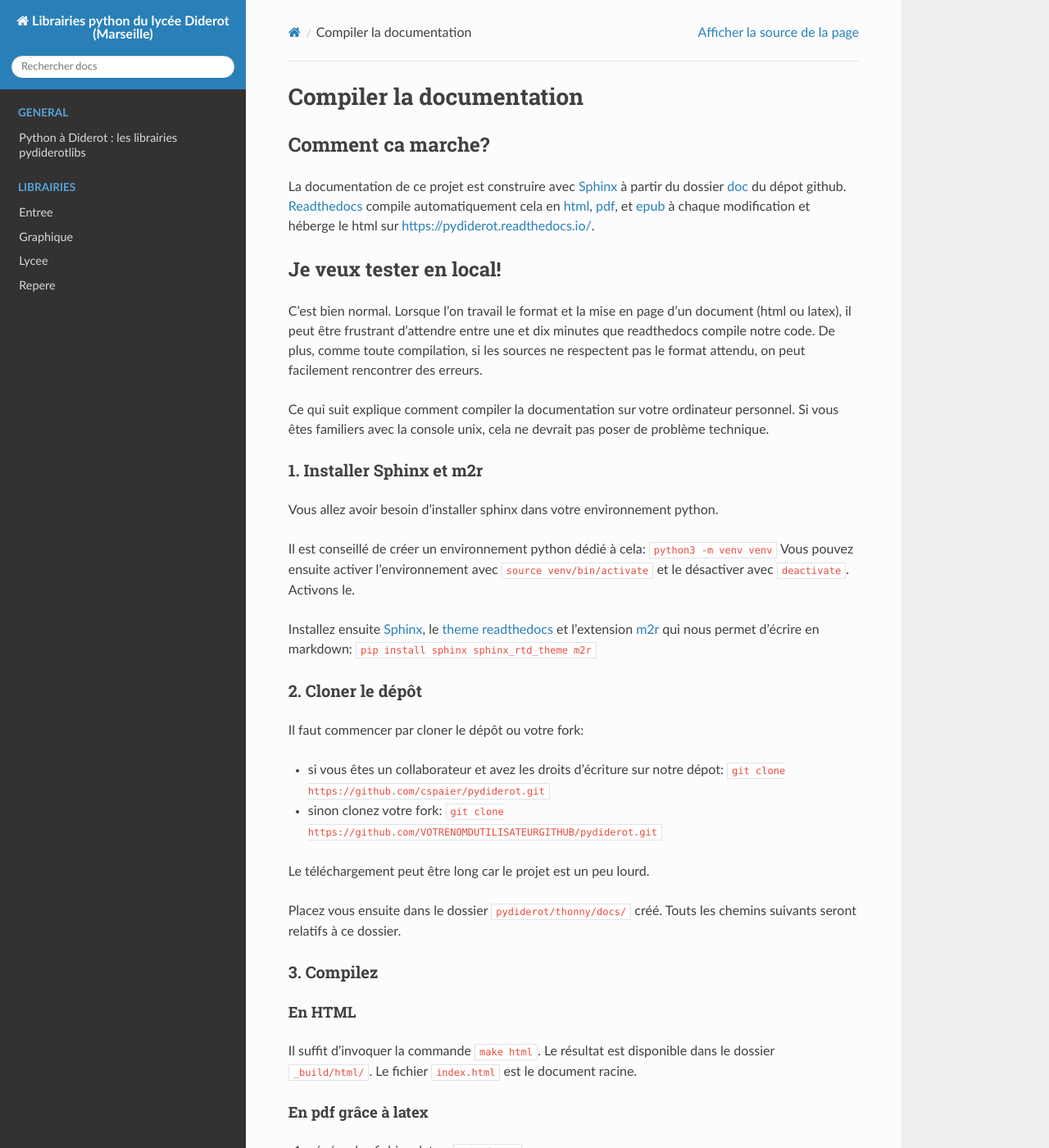
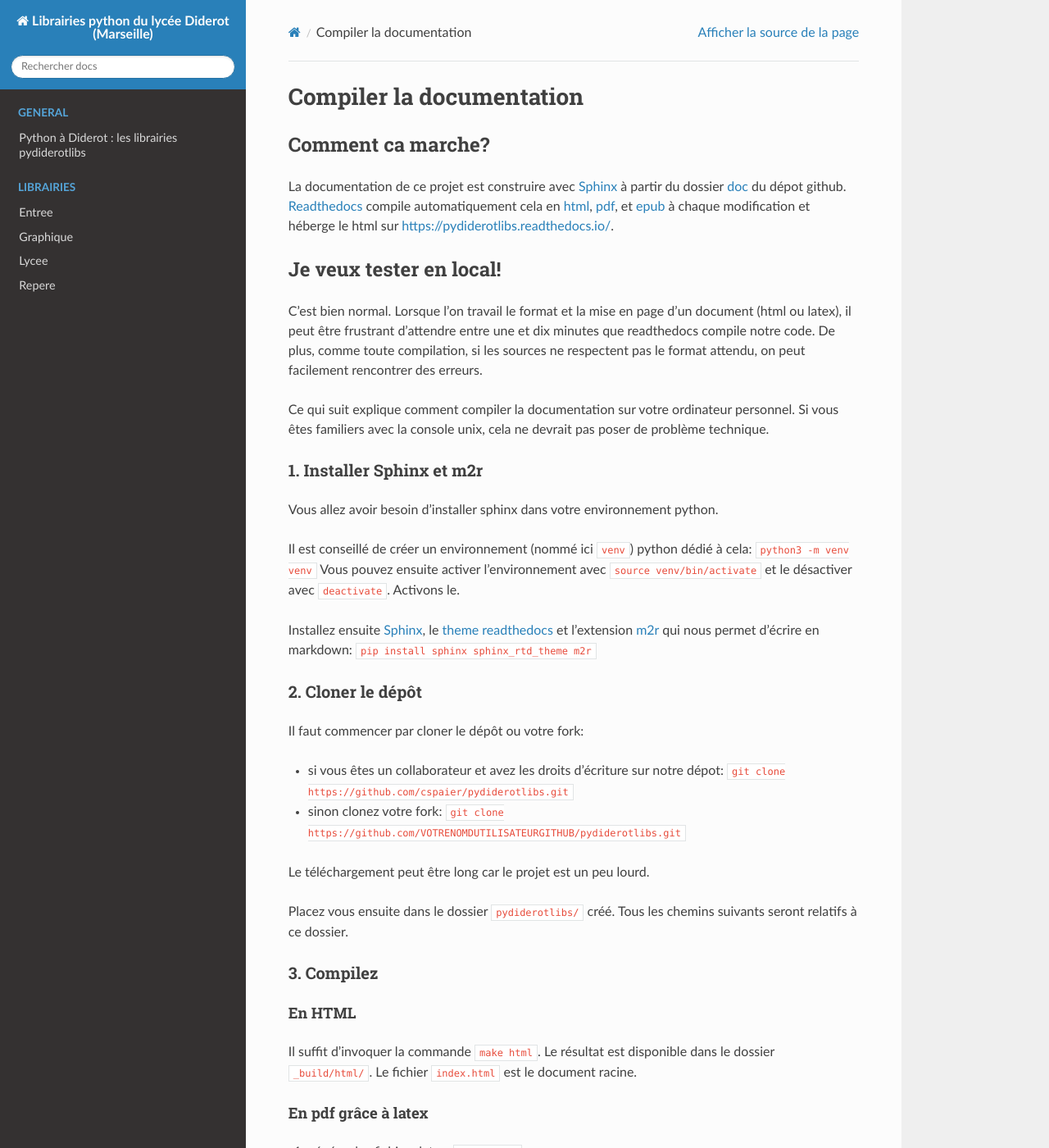
Before and after one commit to Pydiderot/pydiderotlibs, a Sphinx documentation site: the page built from docs/compiler_la_documentation.md, in a window 1280 px wide and 1400 px high. Shown: the whole window at 82% size. Built offline with Sphinx 7.4.7 and the Read the Docs theme 2.0.0, drawn with Linux system fonts in a browser that asks for light colours.

Commit message:
Update compiler_la_documentation.md
maj des liens

```diff
--- a/docs/compiler_la_documentation.md
+++ b/docs/compiler_la_documentation.md
@@ -1,7 +1,7 @@
 # Compiler la documentation
 
 ## Comment ca marche?
-La documentation de ce projet est construire avec [Sphinx](https://www.sphinx-doc.org/) à partir du dossier [doc](https://github.com/cspaier/pydiderot/tree/dev/docs) du dépot github. [Readthedocs](https://readthedocs.org/) compile automatiquement cela en [html](https://readthedocs.org/projects/pydiderot/downloads/htmlzip/latest/), [pdf](https://readthedocs.org/projects/pydiderot/downloads/pdf/latest/), et [epub](https://readthedocs.org/projects/pydiderot/downloads/epub/latest/) à chaque modification  et héberge le html sur https://pydiderot.readthedocs.io/.
+La documentation de ce projet est construire avec [Sphinx](https://www.sphinx-doc.org/) à partir du dossier [doc](https://github.com/cspaier/pydiderot/tree/dev/docs) du dépot github. [Readthedocs](https://readthedocs.org/) compile automatiquement cela en [html](https://readthedocs.org/projects/pydiderotlibs/downloads/htmlzip/latest/), [pdf](https://readthedocs.org/projects/pydiderot/downloads/pdf/latest/), et [epub](https://readthedocs.org/projects/pydiderotlibs/downloads/epub/latest/) à chaque modification  et héberge le html sur https://pydiderotlibs.readthedocs.io/.
 
 
 ## Je veux tester en local!
@@ -14,7 +14,7 @@ Ce qui suit explique comment compiler la documentation sur votre ordinateur pers
 ### 1. Installer Sphinx et m2r
 Vous allez avoir besoin d'installer sphinx dans votre environnement python.
 
-Il est conseillé de créer un environnement python dédié à cela: `python3 -m venv venv`
+Il est conseillé de créer un environnement (nommé ici `venv`) python dédié à cela: `python3 -m venv venv`
 Vous pouvez ensuite activer l’environnement avec `source venv/bin/activate` et le désactiver avec `deactivate`. Activons le.
 
 Installez ensuite [Sphinx](https://www.sphinx-doc.org/), le [theme readthedocs](https://sphinx-rtd-theme.readthedocs.io/) et l'extension [m2r](https://github.com/miyakogi/m2r) qui nous permet d'écrire en markdown: `pip install sphinx sphinx_rtd_theme m2r`
@@ -23,12 +23,12 @@ Installez ensuite [Sphinx](https://www.sphinx-doc.org/), le [theme readthedocs](
 ### 2. Cloner le dépôt
 Il faut commencer par cloner le dépôt ou votre fork:
 
-- si vous êtes un collaborateur et avez les droits d'écriture sur notre dépot: `git clone https://github.com/cspaier/pydiderot.git`
-- sinon clonez votre fork: `git clone https://github.com/VOTRENOMDUTILISATEURGITHUB/pydiderot.git`
+- si vous êtes un collaborateur et avez les droits d'écriture sur notre dépot: `git clone https://github.com/cspaier/pydiderotlibs.git`
+- sinon clonez votre fork: `git clone https://github.com/VOTRENOMDUTILISATEURGITHUB/pydiderotlibs.git`
 
 Le téléchargement peut être long car le projet est un peu lourd.
 
-Placez vous ensuite dans le dossier `pydiderot/thonny/docs/` créé. Touts les chemins suivants seront relatifs à ce dossier.
+Placez vous ensuite dans le dossier `pydiderotlibs/` créé. Tous les chemins suivants seront relatifs à ce dossier.
 
 
 ### 3. Compilez
```
